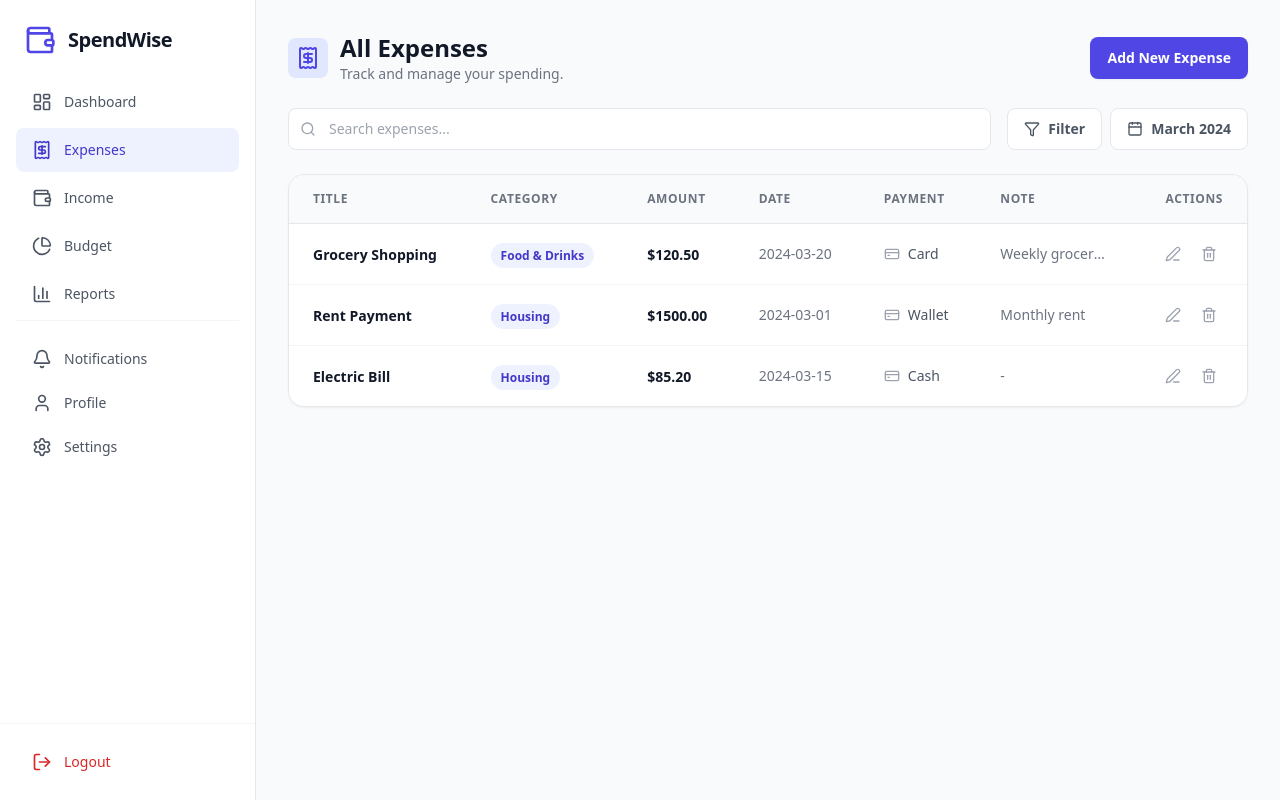
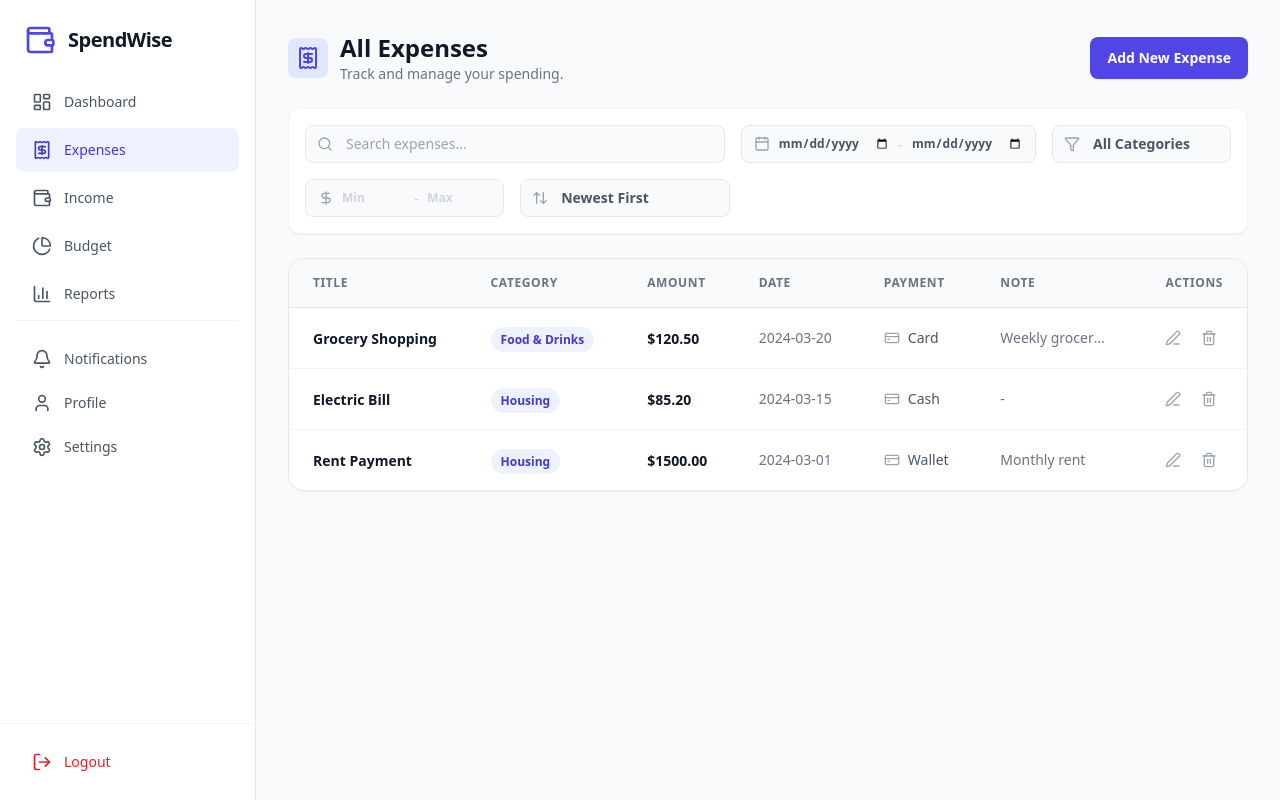
Before and after one commit to gautamkrishna01/expense-tracker, a React (Vite) app in the folder client/expense-tracker-ui/: page /expenses/all in a window 1280 px wide. Built offline with nearby package versions, Linux system fonts and the light colour scheme.

Commit message:
feat:implement filter component and implement all register

```diff
--- /dev/null
+++ b/client/expense-tracker-ui/src/components/FilterBar.tsx
@@ -0,0 +1,134 @@
+import React from "react";
+import {
+  Search,
+  Filter,
+  Calendar,
+  DollarSign,
+  ArrowUpDown,
+} from "lucide-react";
+
+interface FilterBarProps {
+  searchTerm: string;
+  onSearchChange: (value: string) => void;
+  startDate: string;
+  onStartDateChange: (value: string) => void;
+  endDate: string;
+  onEndDateChange: (value: string) => void;
+  selectedCategory: string;
+  onCategoryChange: (value: string) => void;
+  categories: string[];
+  minAmount: string;
+  onMinAmountChange: (value: string) => void;
+  maxAmount: string;
+  onMaxAmountChange: (value: string) => void;
+  sortBy: string;
+  onSortChange: (value: string) => void;
+  placeholder?: string;
+}
+
+const FilterBar: React.FC<FilterBarProps> = ({
+  searchTerm,
+  onSearchChange,
+  startDate,
+  onStartDateChange,
+  endDate,
+  onEndDateChange,
+  selectedCategory,
+  onCategoryChange,
+  categories,
+  minAmount,
+  onMinAmountChange,
+  maxAmount,
+  onMaxAmountChange,
+  sortBy,
+  onSortChange,
+  placeholder = "Search...",
+}) => {
+  return (
+    <div className="flex flex-wrap items-center gap-4 bg-white p-4 rounded-xl border border-gray-100 shadow-sm">
+      {/* Search Bar */}
+      <div className="relative flex-grow min-w-[200px]">
+        <Search className="absolute left-3 top-1/2 -translate-y-1/2 h-4 w-4 text-gray-400" />
+        <input
+          type="text"
+          placeholder={placeholder}
+          value={searchTerm}
+          onChange={(e) => onSearchChange(e.target.value)}
+          className="w-full pl-10 pr-4 py-2 bg-gray-50 border border-gray-200 rounded-lg focus:outline-none focus:ring-2 focus:ring-indigo-500 focus:bg-white transition-all text-sm"
+        />
+      </div>
+
+      {/* Date Range */}
+      <div className="flex items-center space-x-2 bg-gray-50 border border-gray-200 rounded-lg px-3 py-1.5">
+        <Calendar className="h-4 w-4 text-gray-400" />
+        <input
+          type="date"
+          value={startDate}
+          onChange={(e) => onStartDateChange(e.target.value)}
+          className="bg-transparent text-xs font-semibold text-gray-600 focus:outline-none"
+        />
+        <span className="text-gray-300">-</span>
+        <input
+          type="date"
+          value={endDate}
+          onChange={(e) => onEndDateChange(e.target.value)}
+          className="bg-transparent text-xs font-semibold text-gray-600 focus:outline-none"
+        />
+      </div>
+
+      {/* Category */}
+      <div className="relative">
+        <Filter className="absolute left-3 top-1/2 -translate-y-1/2 h-4 w-4 text-gray-400 pointer-events-none" />
+        <select
+          value={selectedCategory}
+          onChange={(e) => onCategoryChange(e.target.value)}
+          className="pl-10 pr-8 py-2 bg-gray-50 border border-gray-200 rounded-lg text-sm font-semibold text-gray-600 hover:bg-white transition-all appearance-none focus:outline-none focus:ring-2 focus:ring-indigo-500"
+        >
+          <option value="All">All Categories</option>
+          {categories.map((cat) => (
+            <option key={cat} value={cat}>
+              {cat}
+            </option>
+          ))}
+        </select>
+      </div>
+
+      {/* Amount Range */}
+      <div className="flex items-center space-x-2 bg-gray-50 border border-gray-200 rounded-lg px-3 py-1.5">
+        <DollarSign className="h-4 w-4 text-gray-400" />
+        <input
+          type="number"
+          placeholder="Min"
+          value={minAmount}
+          onChange={(e) => onMinAmountChange(e.target.value)}
+          className="w-16 bg-transparent text-xs font-semibold text-gray-600 focus:outline-none placeholder:text-gray-300"
+        />
+        <span className="text-gray-300">-</span>
+        <input
+          type="number"
+          placeholder="Max"
+          value={maxAmount}
+          onChange={(e) => onMaxAmountChange(e.target.value)}
+          className="w-16 bg-transparent text-xs font-semibold text-gray-600 focus:outline-none placeholder:text-gray-300"
+        />
+      </div>
+
+      {/* Sort */}
+      <div className="relative">
+        <ArrowUpDown className="absolute left-3 top-1/2 -translate-y-1/2 h-4 w-4 text-gray-400 pointer-events-none" />
+        <select
+          value={sortBy}
+          onChange={(e) => onSortChange(e.target.value)}
+          className="pl-10 pr-8 py-2 bg-gray-50 border border-gray-200 rounded-lg text-sm font-semibold text-gray-600 hover:bg-white transition-all appearance-none focus:outline-none focus:ring-2 focus:ring-indigo-500"
+        >
+          <option value="newest">Newest First</option>
+          <option value="oldest">Oldest First</option>
+          <option value="amount-high">Amount (High-Low)</option>
+          <option value="amount-low">Amount (Low-High)</option>
+        </select>
+      </div>
+    </div>
+  );
+};
+
+export default FilterBar;
--- a/client/expense-tracker-ui/src/pages/AllBudgets.tsx
+++ b/client/expense-tracker-ui/src/pages/AllBudgets.tsx
@@ -1,4 +1,4 @@
-import React, { useState } from "react";
+import React, { useState, useMemo } from "react";
 import {
   PieChart,
   Plus,
@@ -10,10 +10,28 @@ import {
 } from "lucide-react";
 import Modal from "../components/Modal";
 import BudgetForm, { type BudgetFormData } from "../components/BudgetForm";
+import FilterBar from "../components/FilterBar";
+
+const CATEGORIES = [
+  "Food",
+  "Travel",
+  "Shopping",
+  "Housing",
+  "Entertainment",
+  "Health",
+  "Other",
+];
 
 const AllBudgets = () => {
   const [isModalOpen, setIsModalOpen] = useState(false);
   const [editingBudget, setEditingBudget] = useState<any>(null);
+  const [searchTerm, setSearchTerm] = useState("");
+  const [startDate, setStartDate] = useState("");
+  const [endDate, setEndDate] = useState("");
+  const [selectedCategory, setSelectedCategory] = useState("All");
+  const [minAmount, setMinAmount] = useState("");
+  const [maxAmount, setMaxAmount] = useState("");
+  const [sortBy, setSortBy] = useState("newest");
 
   // Mock data with userId
   const [budgets, setBudgets] = useState([
@@ -40,6 +58,29 @@ const AllBudgets = () => {
       userId: "user123",
     },
   ]);
+
+  const filteredBudgets = useMemo(() => {
+    let result = budgets.filter((budget) => {
+      const matchesSearch = budget.title
+        .toLowerCase()
+        .includes(searchTerm.toLowerCase());
+      const matchesCategory =
+        selectedCategory === "All" || budget.category === selectedCategory;
+      const matchesMinAmount =
+        !minAmount || budget.amount >= parseFloat(minAmount);
+      const matchesMaxAmount =
+        !maxAmount || budget.amount <= parseFloat(maxAmount);
+      return (
+        matchesSearch && matchesCategory && matchesMinAmount && matchesMaxAmount
+      );
+    });
+
+    return result.sort((a, b) => {
+      if (sortBy === "amount-high") return b.amount - a.amount;
+      if (sortBy === "amount-low") return a.amount - b.amount;
+      return 0;
+    });
+  }, [budgets, searchTerm, selectedCategory, minAmount, maxAmount, sortBy]);
 
   const handleAddOrEdit = (data: BudgetFormData) => {
     if (editingBudget) {
@@ -90,8 +131,27 @@ const AllBudgets = () => {
         </button>
       </div>
 
+      <FilterBar
+        searchTerm={searchTerm}
+        onSearchChange={setSearchTerm}
+        startDate={startDate}
+        onStartDateChange={setStartDate}
+        endDate={endDate}
+        onEndDateChange={setEndDate}
+        selectedCategory={selectedCategory}
+        onCategoryChange={setSelectedCategory}
+        categories={CATEGORIES}
+        minAmount={minAmount}
+        onMinAmountChange={setMinAmount}
+        maxAmount={maxAmount}
+        onMaxAmountChange={setMaxAmount}
+        sortBy={sortBy}
+        onSortChange={setSortBy}
+        placeholder="Search budgets..."
+      />
+
       <div className="grid grid-cols-1 md:grid-cols-2 gap-6">
-        {budgets.map((budget) => {
+        {filteredBudgets.map((budget) => {
           const remaining = budget.amount - budget.spent;
           const percentSpent = Math.min(
             (budget.spent / budget.amount) * 100,
@@ -191,7 +251,7 @@ const AllBudgets = () => {
           );
         })}
 
-        {budgets.length === 0 && (
+        {filteredBudgets.length === 0 && (
           <div className="col-span-full bg-white border border-dashed border-gray-200 rounded-2xl p-12 text-center">
             <Target className="h-12 w-12 text-gray-200 mx-auto mb-4" />
             <p className="text-gray-500 font-medium">
--- a/client/expense-tracker-ui/src/pages/AllExpenses.tsx
+++ b/client/expense-tracker-ui/src/pages/AllExpenses.tsx
@@ -1,4 +1,4 @@
-import React, { useState } from "react";
+import React, { useState, useMemo } from "react";
 import {
   Receipt,
   Search,
@@ -10,10 +10,28 @@ import {
 } from "lucide-react";
 import Modal from "../components/Modal";
 import ExpenseForm, { type ExpenseFormData } from "../components/ExpenseForm";
+import FilterBar from "../components/FilterBar";
+
+const CATEGORIES = [
+  "Food & Drinks",
+  "Housing",
+  "Transportation",
+  "Shopping",
+  "Entertainment",
+  "Health",
+  "Other",
+];
 
 const AllExpenses = () => {
   const [isModalOpen, setIsModalOpen] = useState(false);
   const [editingExpense, setEditingExpense] = useState<any>(null);
+  const [searchTerm, setSearchTerm] = useState("");
+  const [startDate, setStartDate] = useState("");
+  const [endDate, setEndDate] = useState("");
+  const [selectedCategory, setSelectedCategory] = useState("All");
+  const [minAmount, setMinAmount] = useState("");
+  const [maxAmount, setMaxAmount] = useState("");
+  const [sortBy, setSortBy] = useState("newest");
 
   // Mock data
   const [expenses, setExpenses] = useState([
@@ -43,6 +61,51 @@ const AllExpenses = () => {
       date: "2024-03-15",
       paymentMethod: "Cash",
     },
+  ]);
+
+  const filteredExpenses = useMemo(() => {
+    let result = expenses.filter((expense) => {
+      const matchesSearch = expense.title
+        .toLowerCase()
+        .includes(searchTerm.toLowerCase());
+      const matchesCategory =
+        selectedCategory === "All" || expense.category === selectedCategory;
+      const matchesStartDate =
+        !startDate || new Date(expense.date) >= new Date(startDate);
+      const matchesEndDate =
+        !endDate || new Date(expense.date) <= new Date(endDate);
+      const matchesMinAmount =
+        !minAmount || expense.amount >= parseFloat(minAmount);
+      const matchesMaxAmount =
+        !maxAmount || expense.amount <= parseFloat(maxAmount);
+      return (
+        matchesSearch &&
+        matchesCategory &&
+        matchesStartDate &&
+        matchesEndDate &&
+        matchesMinAmount &&
+        matchesMaxAmount
+      );
+    });
+
+    return result.sort((a, b) => {
+      if (sortBy === "newest")
+        return new Date(b.date).getTime() - new Date(a.date).getTime();
+      if (sortBy === "oldest")
+        return new Date(a.date).getTime() - new Date(b.date).getTime();
+      if (sortBy === "amount-high") return b.amount - a.amount;
+      if (sortBy === "amount-low") return a.amount - b.amount;
+      return 0;
+    });
+  }, [
+    expenses,
+    searchTerm,
+    selectedCategory,
+    startDate,
+    endDate,
+    minAmount,
+    maxAmount,
+    sortBy,
   ]);
 
   const handleAddOrEdit = (data: ExpenseFormData) => {
@@ -94,26 +157,24 @@ const AllExpenses = () => {
       </div>
 
       {/* Filters/Search Bar */}
-      <div className="flex flex-col md:flex-row gap-4">
-        <div className="relative flex-1">
-          <Search className="absolute left-3 top-1/2 -translate-y-1/2 h-4 w-4 text-gray-400" />
-          <input
-            type="text"
-            placeholder="Search expenses..."
-            className="w-full pl-10 pr-4 py-2.5 bg-white border border-gray-200 rounded-lg focus:outline-none focus:ring-2 focus:ring-indigo-500 focus:border-transparent transition-all sm:text-sm"
-          />
-        </div>
-        <div className="flex gap-2">
-          <button className="inline-flex items-center px-4 py-2 bg-white border border-gray-200 rounded-lg text-sm font-semibold text-gray-600 hover:bg-gray-50 transition-all">
-            <Filter className="h-4 w-4 mr-2" />
-            Filter
-          </button>
-          <button className="inline-flex items-center px-4 py-2 bg-white border border-gray-200 rounded-lg text-sm font-semibold text-gray-600 hover:bg-gray-50 transition-all">
-            <Calendar className="h-4 w-4 mr-2" />
-            March 2024
-          </button>
-        </div>
-      </div>
+      <FilterBar
+        searchTerm={searchTerm}
+        onSearchChange={setSearchTerm}
+        startDate={startDate}
+        onStartDateChange={setStartDate}
+        endDate={endDate}
+        onEndDateChange={setEndDate}
+        selectedCategory={selectedCategory}
+        onCategoryChange={setSelectedCategory}
+        categories={CATEGORIES}
+        minAmount={minAmount}
+        onMinAmountChange={setMinAmount}
+        maxAmount={maxAmount}
+        onMaxAmountChange={setMaxAmount}
+        sortBy={sortBy}
+        onSortChange={setSortBy}
+        placeholder="Search expenses..."
+      />
 
       {/* Expenses Table */}
       <div className="bg-white border border-gray-200 rounded-2xl overflow-hidden shadow-sm">
@@ -145,7 +206,7 @@ const AllExpenses = () => {
               </tr>
             </thead>
             <tbody className="bg-white divide-y divide-gray-100">
-              {expenses.map((expense) => (
+              {filteredExpenses.map((expense) => (
                 <tr
                   key={expense.id}
                   className="hover:bg-gray-50/50 transition-colors"
@@ -198,7 +259,7 @@ const AllExpenses = () => {
             </tbody>
           </table>
         </div>
-        {expenses.length === 0 && (
+        {filteredExpenses.length === 0 && (
           <div className="p-12 text-center">
             <Receipt className="h-12 w-12 text-gray-200 mx-auto mb-4" />
             <p className="text-gray-500 font-medium">
--- a/client/expense-tracker-ui/src/pages/AllIncome.tsx
+++ b/client/expense-tracker-ui/src/pages/AllIncome.tsx
@@ -10,10 +10,20 @@ import {
 } from "lucide-react";
 import Modal from "../components/Modal";
 import IncomeForm, { type IncomeFormData } from "../components/IncomeForm";
+import FilterBar from "../components/FilterBar";
+
+const SOURCES = ["Salary", "Freelance", "Investments", "Gift", "Other"];
 
 const AllIncome = () => {
   const [isModalOpen, setIsModalOpen] = useState(false);
   const [editingIncome, setEditingIncome] = useState<any>(null);
+  const [searchTerm, setSearchTerm] = useState("");
+  const [startDate, setStartDate] = useState("");
+  const [endDate, setEndDate] = useState("");
+  const [selectedSource, setSelectedSource] = useState("All");
+  const [minAmount, setMinAmount] = useState("");
+  const [maxAmount, setMaxAmount] = useState("");
+  const [sortBy, setSortBy] = useState("newest");
 
   // Mock data
   const [incomeEntries, setIncomeEntries] = useState([
@@ -46,9 +56,54 @@ const AllIncome = () => {
     },
   ]);
 
+  const filteredIncome = useMemo(() => {
+    let result = incomeEntries.filter((entry) => {
+      const matchesSearch = entry.title
+        .toLowerCase()
+        .includes(searchTerm.toLowerCase());
+      const matchesSource =
+        selectedSource === "All" || entry.source === selectedSource;
+      const matchesStartDate =
+        !startDate || new Date(entry.date) >= new Date(startDate);
+      const matchesEndDate =
+        !endDate || new Date(entry.date) <= new Date(endDate);
+      const matchesMinAmount =
+        !minAmount || entry.amount >= parseFloat(minAmount);
+      const matchesMaxAmount =
+        !maxAmount || entry.amount <= parseFloat(maxAmount);
+      return (
+        matchesSearch &&
+        matchesSource &&
+        matchesStartDate &&
+        matchesEndDate &&
+        matchesMinAmount &&
+        matchesMaxAmount
+      );
+    });
+
+    return result.sort((a, b) => {
+      if (sortBy === "newest")
+        return new Date(b.date).getTime() - new Date(a.date).getTime();
+      if (sortBy === "oldest")
+        return new Date(a.date).getTime() - new Date(b.date).getTime();
+      if (sortBy === "amount-high") return b.amount - a.amount;
+      if (sortBy === "amount-low") return a.amount - b.amount;
+      return 0;
+    });
+  }, [
+    incomeEntries,
+    searchTerm,
+    selectedSource,
+    startDate,
+    endDate,
+    minAmount,
+    maxAmount,
+    sortBy,
+  ]);
+
   const totalIncome = useMemo(() => {
-    return incomeEntries.reduce((sum, entry) => sum + entry.amount, 0);
-  }, [incomeEntries]);
+    return filteredIncome.reduce((sum, entry) => sum + entry.amount, 0);
+  }, [filteredIncome]);
 
   const handleAddOrEdit = (data: IncomeFormData) => {
     if (editingIncome) {
@@ -116,26 +171,24 @@ const AllIncome = () => {
       </div>
 
       {/* Filters/Search Bar */}
-      <div className="flex flex-col md:flex-row gap-4">
-        <div className="relative flex-1">
-          <Search className="absolute left-3 top-1/2 -translate-y-1/2 h-4 w-4 text-gray-400" />
-          <input
-            type="text"
-            placeholder="Search income..."
-            className="w-full pl-10 pr-4 py-2.5 bg-white border border-gray-200 rounded-lg focus:outline-none focus:ring-2 focus:ring-indigo-500 focus:border-transparent transition-all sm:text-sm"
-          />
-        </div>
-        <div className="flex gap-2">
-          <button className="inline-flex items-center px-4 py-2 bg-white border border-gray-200 rounded-lg text-sm font-semibold text-gray-600 hover:bg-gray-50 transition-all">
-            <Filter className="h-4 w-4 mr-2" />
-            Filter
-          </button>
-          <button className="inline-flex items-center px-4 py-2 bg-white border border-gray-200 rounded-lg text-sm font-semibold text-gray-600 hover:bg-gray-50 transition-all">
-            <Calendar className="h-4 w-4 mr-2" />
-            March 2024
-          </button>
-        </div>
-      </div>
+      <FilterBar
+        searchTerm={searchTerm}
+        onSearchChange={setSearchTerm}
+        startDate={startDate}
+        onStartDateChange={setStartDate}
+        endDate={endDate}
+        onEndDateChange={setEndDate}
+        selectedCategory={selectedSource}
+        onCategoryChange={setSelectedSource}
+        categories={SOURCES}
+        minAmount={minAmount}
+        onMinAmountChange={setMinAmount}
+        maxAmount={maxAmount}
+        onMaxAmountChange={setMaxAmount}
+        sortBy={sortBy}
+        onSortChange={setSortBy}
+        placeholder="Search income..."
+      />
 
       {/* Income Table */}
       <div className="bg-white border border-gray-200 rounded-2xl overflow-hidden shadow-sm">
@@ -164,7 +217,7 @@ const AllIncome = () => {
               </tr>
             </thead>
             <tbody className="bg-white divide-y divide-gray-100">
-              {incomeEntries.map((income) => (
+              {filteredIncome.map((income) => (
                 <tr
                   key={income.id}
                   className="hover:bg-gray-50/50 transition-colors"
@@ -211,7 +264,7 @@ const AllIncome = () => {
             </tbody>
           </table>
         </div>
-        {incomeEntries.length === 0 && (
+        {filteredIncome.length === 0 && (
           <div className="p-12 text-center">
             <Wallet className="h-12 w-12 text-gray-200 mx-auto mb-4" />
             <p className="text-gray-500 font-medium">
```
Also changed, not shown: client/expense-tracker-ui/src/App.tsx (+7 -6 lines).
